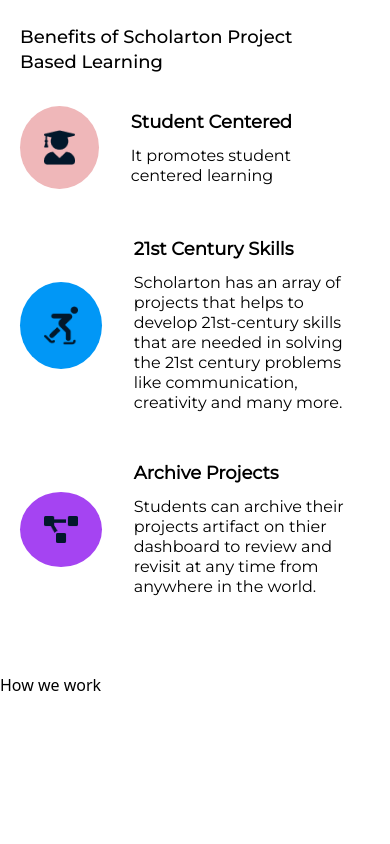
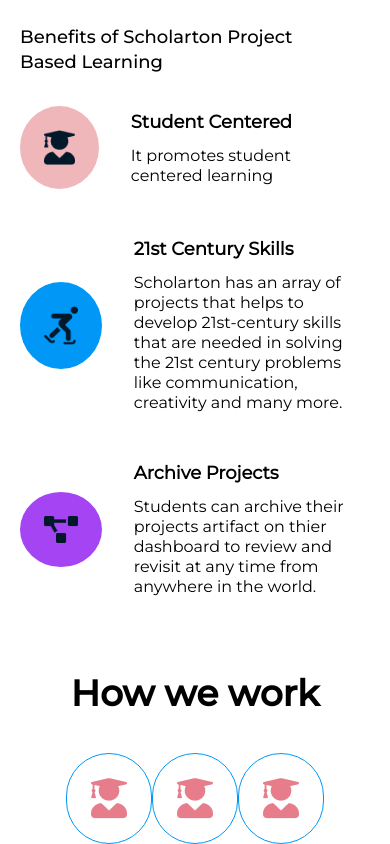
Before and after one commit to Dreezy305/scholarton-front-end, a React (Vite) app: page / in a window 390 px wide. Shown: the part 3056-3900 px from the top of the page. Before the commit the page ends 3753 px from the top, so only its background shows below. Built offline with nearby package versions, Linux system fonts and the light colour scheme.

Commit message:
mobile responsiveness

```diff
--- a/src/screens/How-we-work/How.tsx
+++ b/src/screens/How-we-work/How.tsx
@@ -1,10 +1,27 @@
 import React from "react";
+import Graduate2 from "../../assets/images/graduate2.png";
 
 const How = () => {
   return (
     <section id="how-we-work">
-      <div className="flex flex-row">
-        <h3 className="">How we work</h3>
+      <div className="flex flex-col items-center">
+        <h3 className="font-MontserratMedium font-semibold text-4xl leading-10 mb-10">
+          How we work
+        </h3>
+        {/* STEPS */}
+        <div className="flex flex-row">
+          <div className="border border-skyBlue rounded-full flex items-center text-center px-6 py-6">
+            <img src={Graduate2} alt="grad_2" className="" />
+          </div>
+
+          <div className="border border-skyBlue rounded-full flex items-center text-center px-6 py-6">
+            <img src={Graduate2} alt="grad_2" className="" />
+          </div>
+
+          <div className="border border-skyBlue rounded-full flex items-center text-center px-6 py-6">
+            <img src={Graduate2} alt="grad_2" className="" />
+          </div>
+        </div>
       </div>
     </section>
   );
```
Also changed, not shown: src/assets/images/chord1.png (added), src/assets/images/chord2.png (added).
